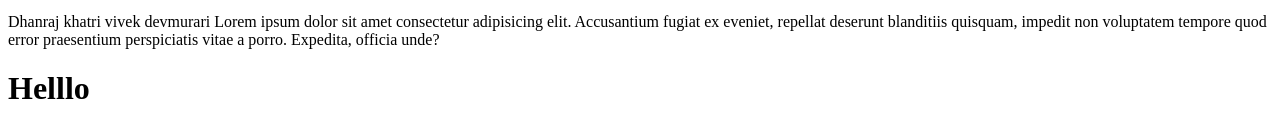
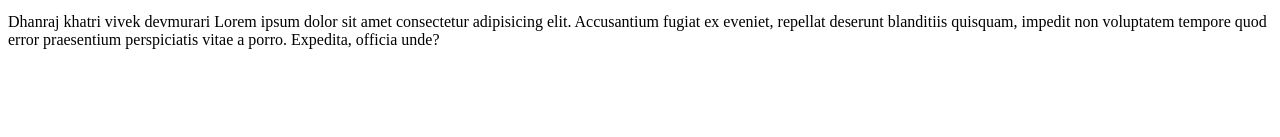
Before and after one commit to SFDeveloper-Bhavesh/LocalRepo, a plain HTML site: page Index.html in a window 1280 px wide. Shown: the part 135-272 px from the top of the page. Drawn offline with Linux system fonts and the light colour scheme.

Commit message:
Updated Index in Feature1

```diff
--- a/Index.html
+++ b/Index.html
@@ -6,5 +6,3 @@
     Dhanraj khatri vivek devmurari
     Lorem ipsum dolor sit amet consectetur adipisicing elit. Accusantium fugiat ex eveniet, repellat deserunt blanditiis quisquam, impedit non voluptatem tempore quod error praesentium perspiciatis vitae a porro. Expedita, officia unde?
 </p>
-
-<H1>Helllo</H1>
```
